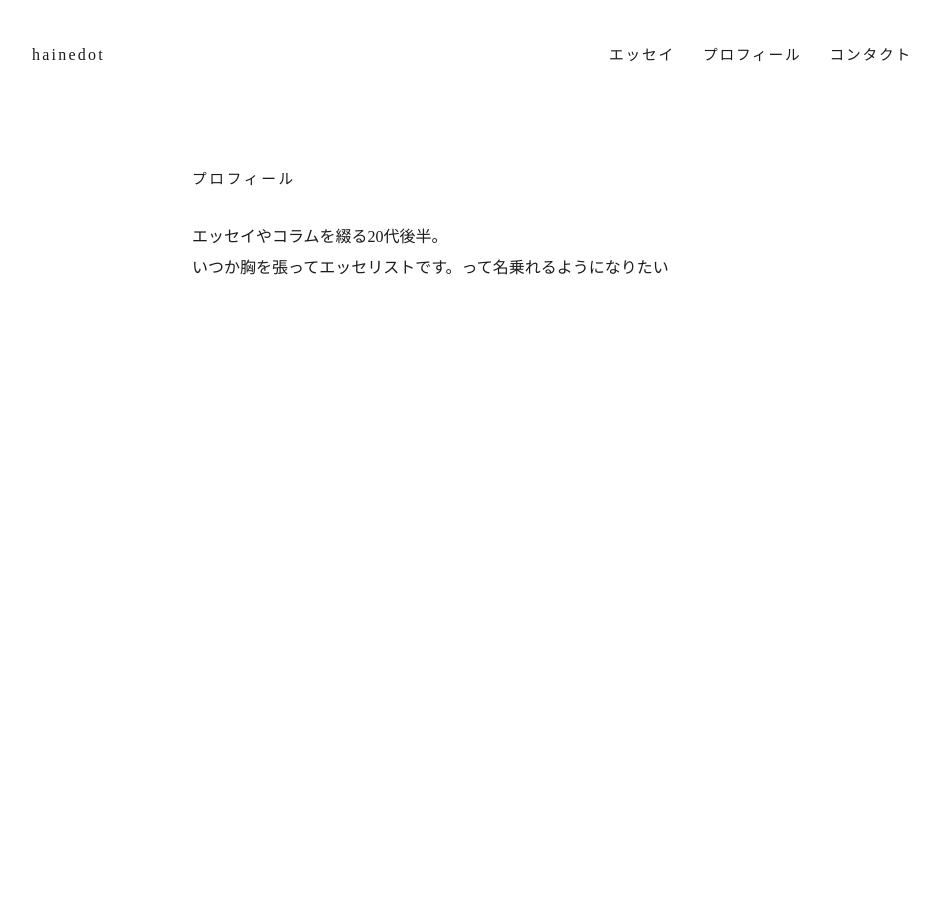
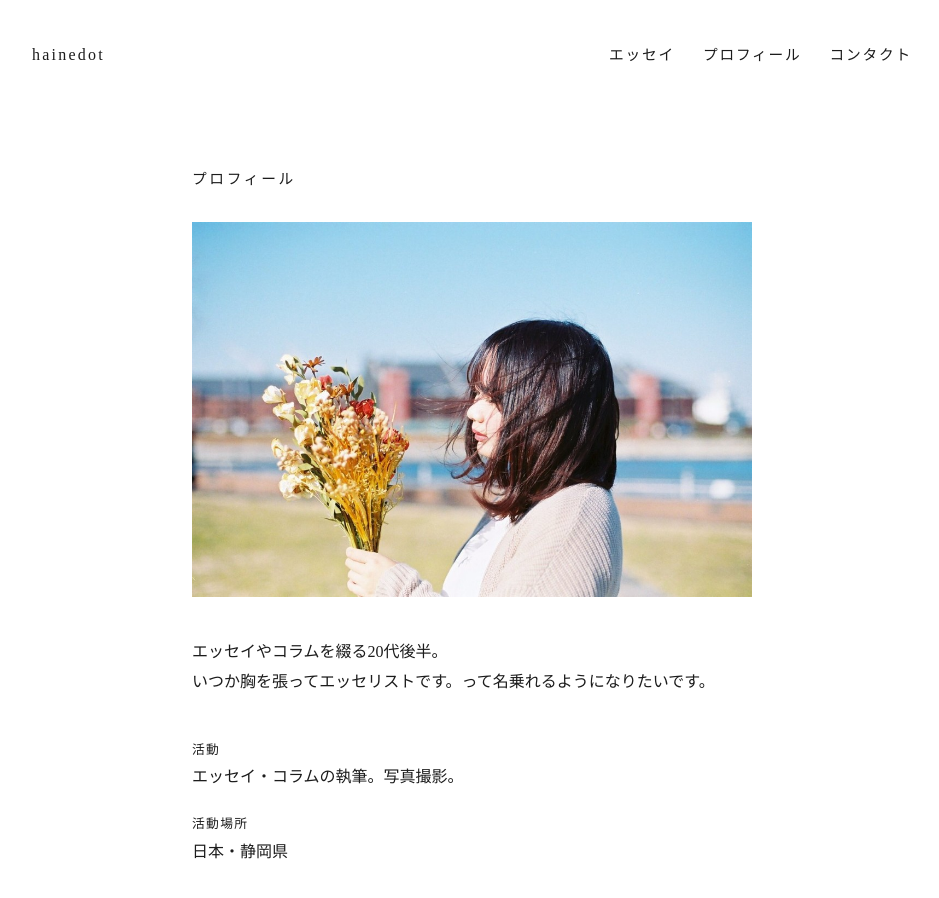
Before and after one commit to hainedot/hainedot, a plain HTML site: page profile.html in a window 1280 px wide. Shown: the whole page, without its empty margins (168-1107 px from the left). Before the commit the page ends 800 px from the top, so only its background shows below. Drawn offline with Linux system fonts and the light colour scheme.

Commit message:
Add a portrait and the new profile details.
The sentence sits under the photograph, with writing and photography in Shizuoka.

Co-authored-by: Cursor <cursoragent@cursor.com>

```diff
--- a/profile.html
+++ b/profile.html
@@ -3,7 +3,7 @@
 <head>
   <meta charset="UTF-8">
   <meta name="viewport" content="width=device-width, initial-scale=1.0">
-  <meta name="description" content="エッセイやコラムを綴る20代後半。いつか胸を張ってエッセリストです。って名乗れるようになりたい">
+  <meta name="description" content="エッセイやコラムを綴る20代後半。いつか胸を張ってエッセリストです。って名乗れるようになりたいです。">
   <link rel="canonical" href="https://hainedot.com/profile.html">
   <title>プロフィール | hainedot</title>
   <style>
@@ -45,8 +45,14 @@
       font-weight: normal;
       letter-spacing: 0.18em;
     }
+    .portrait {
+      display: block;
+      width: 100%;
+      height: auto;
+      margin: 0 0 40px;
+    }
     p { margin: 0; }
-    dl { margin: 36px 0 0; }
+    dl { margin: 40px 0 0; }
     dt { font-size: 0.8rem; letter-spacing: 0.1em; }
     dd { margin: 0 0 20px; }
     @media (max-width: 640px) {
@@ -79,7 +85,14 @@
 
   <main>
     <h1>プロフィール</h1>
-    <p>エッセイやコラムを綴る20代後半。<br>いつか胸を張ってエッセリストです。って名乗れるようになりたい</p>
+    <img class="portrait" src="images/profile-portrait.jpg" alt="花束を持って立つ横顔">
+    <p>エッセイやコラムを綴る20代後半。<br>いつか胸を張ってエッセリストです。って名乗れるようになりたいです。</p>
+    <dl>
+      <dt>活動</dt>
+      <dd>エッセイ・コラムの執筆。写真撮影。</dd>
+      <dt>活動場所</dt>
+      <dd>日本・静岡県</dd>
+    </dl>
   </main>
 </body>
 </html>
```
Also changed, not shown: .github/workflows/pages.yml, images/profile-portrait.jpg (added).
